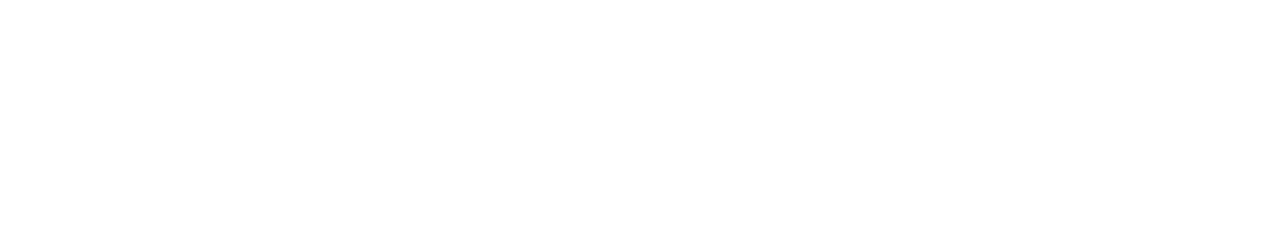
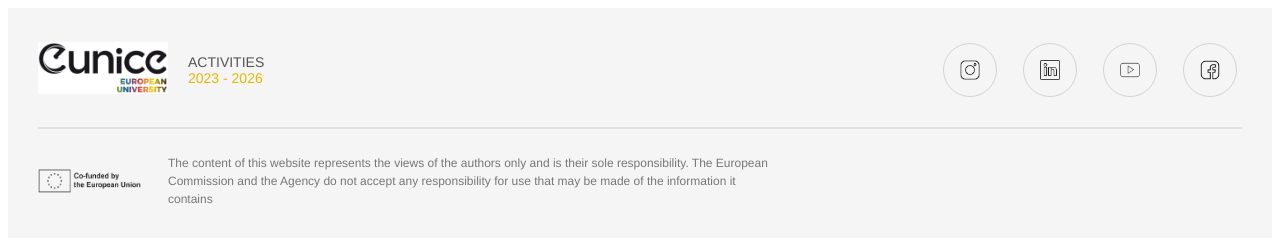
Before and after one commit to leticiaaeralexandre-gif/AI-I, a plain HTML site: page ESTRUTURAweb.html in a window 1280 px wide. Drawn offline with nearby package versions, Linux system fonts and the light colour scheme.

Commit message:
Comecei o Footer

```diff
--- a/DINAMICAweb.js
+++ b/DINAMICAweb.js
@@ -0,0 +1,78 @@
+'use strict';
+
+function RedesSociais(props) {
+    var lista = props.redes;
+    var itens = [];
+    var i;
+
+    for (i = 0; i < lista.length; i++) {
+        itens.push(
+            React.createElement(
+                "a",
+                {
+                    key: "rede-" + i,
+                    href: lista[i].ligacao,
+                    className: "rede-social",
+                    title: lista[i].nome
+                },
+                React.createElement(
+                    "span",
+                    { className: "circulo-rede" },
+                    React.createElement("img", {
+                        src: lista[i].imagem,
+                        alt: lista[i].nome,
+                        className: "icone-img"
+                    })
+                )
+            )
+        );
+    }
+
+    return React.createElement(
+        "div",
+        { className: "redes-sociais-container" },
+        itens
+    );
+}
+
+var redesEunice = [
+    {
+        nome: "Instagram EUNICE",
+        ligacao: "https://www.instagram.com/eunice_university/",
+        imagem: "imagens/instagram.png"
+    },
+    {
+        nome: "LinkedIn EUNICE",
+        ligacao: "https://www.linkedin.com/school/eunice-european-university/",
+        imagem: "imagens/linkedin.png"
+    },
+    {
+        nome: "YouTube EUNICE",
+        ligacao: "https://www.youtube.com/@eunice_university",
+        imagem: "imagens/youtube.png"
+    },
+    {
+        nome: "Facebook EUNICE",
+        ligacao: "https://www.facebook.com/eunice.european.university/",
+        imagem: "imagens/facebook.png"
+    }
+];
+
+function iniciarFooterDinamico() {
+    var contentorRedes = document.getElementById("redes-sociais-react");
+    if (contentorRedes) {
+        ReactDOM.render(
+            React.createElement(RedesSociais, { redes: redesEunice }),
+            contentorRedes
+        );
+    }
+
+    var logoTopo = document.getElementById("logo-eunice-link");
+    if (logoTopo) {
+        logoTopo.addEventListener("click", function () {
+            window.location.href = "#topo";
+        });
+    }
+}
+
+iniciarFooterDinamico();
--- a/ESTILOweb.css
+++ b/ESTILOweb.css
@@ -1,41 +1,108 @@
-/* Limpa as estilizações implementadas por defeito pelos browsers nos elementos HTML */
 * {
-  margin: 0;
-  padding: 0;
-  border: 0;
-  box-sizing: border-box;
+    box-sizing: border-box;
 }
 
-/* ESTILO GERAL */
+.footer-eunice {
+    background-color: #f5f5f5;
+    padding: 30px;
+    font-family: Helvetica;
+}
 
-/* ---- */
+.footer-topo {
+    display: flex;
+    justify-content: space-between;
+    align-items: center;
+}
 
+.footer-marca {
+    display: flex;
+    align-items: center;
+}
 
-/* ESTILO HEADER */
+.logo-eunice {
+    width: 130px;
+    height: auto;
+    margin-right: 20px;
+}
 
-/* ---- */
+.footer-titulo {
+    font-size: 14px;
+    color: #545454;
+    margin: 0;
+}
 
+.footer-anos {
+    font-size: 14px;
+    color: #e6b800;
+    margin: 0;
+}
 
-/* ESTILO HERO SPACE */
+.redes-sociais-container {
+    display: flex;
+    align-items: center;
+}
 
-/* ---- */
+.rede-social {
+    display: flex;
+    justify-content: center;
+    align-items: center;
+    width: 64px;
+    height: 64px;
+    margin-left: 16px;
+    text-decoration: none;
+}
 
+.circulo-rede {
+    display: flex;
+    justify-content: center;
+    align-items: center;
+    width: 54px;
+    height: 54px;
+    border-radius: 50%;
+    background-color: transparent;
+    border-style: solid;
+    border-width: 1px;
+    border-color: #d6d4cd;
+}
 
-/* ESTILO HIGHTLIGHTS */
+.icone-img {
+    width: 20px;
+    height: 20px;
+}
 
-/* ---- */
+.rede-social:hover .circulo-rede {
+    background-color: #e6b800;
+    border-color: #e6b800;
+}
 
+.rede-social:hover .icone-img {
+    width: 26px;
+    height: 26px;
+}
 
-/* ESTILO ACTIVITIES */
+.footer-linha {
+    border-style: solid;
+    border-width: 1px;
+    color: #e0e0e0;
+    margin-top: 25px;
+    margin-bottom: 25px;
+}
 
-/* ---- */
+.footer-base {
+    display: flex;
+    align-items: center;
+}
 
+.eu-flag {
+    width: 110px;
+    height: auto;
+    margin-right: 20px;
+}
 
-/* ESTILO TIMELINE */
-
-/* ---- */
-
-
-/* ESTILO FOOTER */
-
-/* ---- */
+.footer-aviso {
+    font-size: 12px;
+    color: #777777;
+    max-width: 600px;
+    line-height: 1.5;
+    margin: 0;
+}
--- a/ESTRUTURAweb.html
+++ b/ESTRUTURAweb.html
@@ -3,10 +3,13 @@
     <head>
         <meta charset="UTF-8">
         <title>Portfólio Atividades EUNICE</title>
-        <link rel="stylesheet" href="ESTILOweb.css" src="DINAMICAweb.js">
+        <link rel="stylesheet" href="ESTILOweb.css">
+        <script src="https://unpkg.com/react@16/umd/react.development.js" crossorigin></script>
+        <script src="https://unpkg.com/react-dom@16/umd/react-dom.development.js" crossorigin></script>
+        <script src="DINAMICAweb.js"></script>
     </head>
 
-    <body>
+    <body id="topo">
         <!-- HEADER -->
 
         <!---->
@@ -30,7 +33,35 @@
 
 
         <!-- FOOTER -->
+<footer class="footer-eunice">
+            <div class="footer-topo">
+                <div class="footer-marca">
+                    <a href="#topo" id="logo-eunice-link">
+                        <img src="imagens/LOGO _ CLAIM positive.jpg" alt="Eunice European University" class="logo-eunice">
+                    </a>
+                    <div class="footer-info">
+                        <p class="footer-titulo">ACTIVITIES</p>
+                        <p class="footer-anos">2023 - 2026</p>
+                    </div>
+                </div>
 
+                <!-- Contentor onde o componente React renderiza os ícones das redes sociais -->
+                <div id="redes-sociais-react"></div>
+            </div>
+
+            <div class="footer-linha"></div>
+
+            <div class="footer-base">
+                <img src="imagens/EN Co-Funded by the EU_BLACK Outline.png" alt="Co-funded by the European Union" class="eu-flag">
+                <p class="footer-aviso">
+                    The content of this website represents the views of the authors only and is their sole responsibility. The European Commission and the Agency do not accept any responsibility for use that may be made of the information it contains
+                </p>
+            </div>
+        </footer>
         <!---->
+
+        <script src="https://unpkg.com/react@16/umd/react.development.js" crossorigin></script>
+        <script src="https://unpkg.com/react-dom@16/umd/react-dom.development.js" crossorigin></script>
+        <script src="DINAMICAweb.js"></script>
     </body>
 </html>
```
Also changed, not shown: imagens/EN Co-Funded by the EU_BLACK Outline.png (added), imagens/LOGO _ CLAIM positive.jpg (added), imagens/facebook.png (added), imagens/instagram.png (added), imagens/linkedin.png (added), imagens/youtube.png (added).
